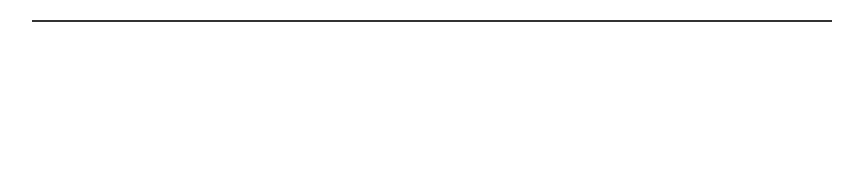
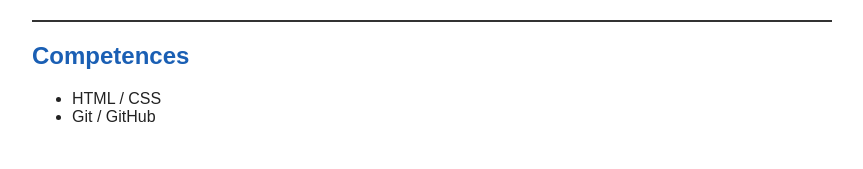
Before and after one commit to Jordan-progr/mon-cv, a plain HTML site: page index.html in a window 1280 px wide. Shown: the whole page, without its empty margins (208-1071 px from the left). Drawn offline with Linux system fonts and the light colour scheme.

Commit message:
mise à jour de la section competences

```diff
--- a/index.html
+++ b/index.html
@@ -22,7 +22,7 @@
       <!-- EXPERIENCES -->
     </section>
     <section id="competences">
-      <!-- COMPETENCES -->
+      <h2>Competences</h2><ul><li>HTML / CSS</li><li>Git / GitHub</li></ul>
     </section>
     <section id="associations">
       <!-- ASSOCIATIONS -->
```
